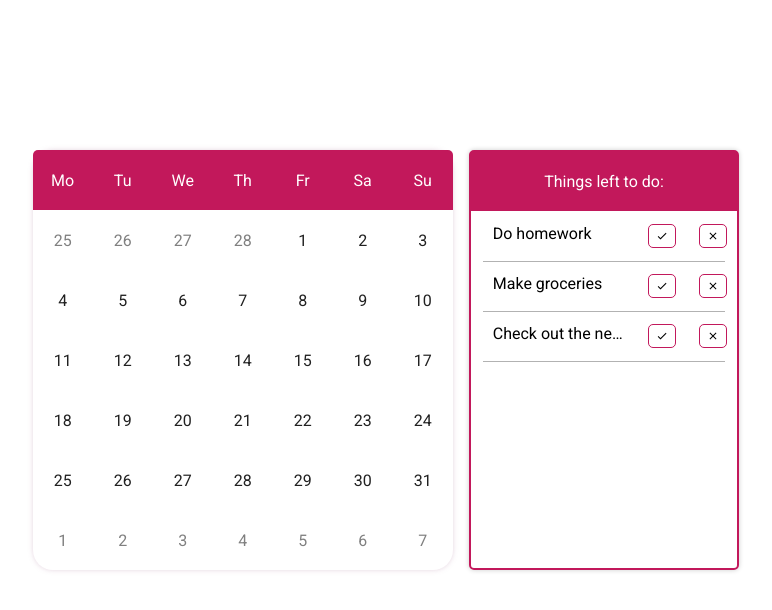
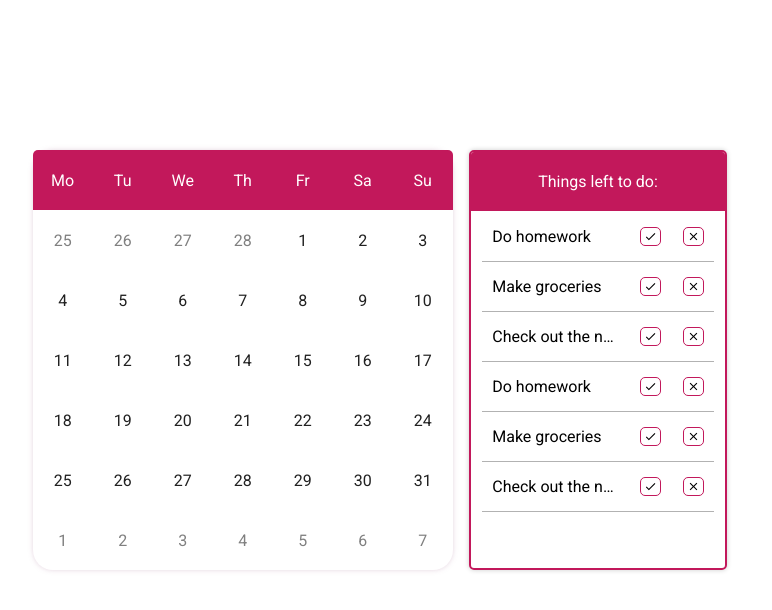
Before and after one commit to janKozie1/react-hooks-todo, a React (Create React App) app: page / in a window 1280 px wide. Shown: the top 610 px of the page, without its empty margins (254-1026 px from the left). Built offline with nearby package versions, Linux system fonts and the light colour scheme.

Commit message:
Changed styles, changed the way that days check if they are in the current month

```diff
--- a/src/components/App.js
+++ b/src/components/App.js
@@ -1,15 +1,19 @@
-import React from 'react';
+import React, { useState } from 'react';
+
 import Calendar from './CalendarComponents/Calendar';
 import TodoComponent from './TodoComponents/TodoComponent'
 import '../styles/App.css'
 
 export default function App() {
-
+    let [date, setDate] = useState(_ => {
+        let temp = new Date();
+        return {day:temp.getDate(),month:temp.getMonth(),year:temp.getFullYear()}
+    })
+    let [selectedDay, setSelectedDay] = useState({ day: null, month: null })
     return (
         <div className='app'>
-
-            <Calendar date={new Date()} />
-            <TodoComponent />
+            <Calendar date={date} selectedDay={selectedDay} setSelectedDay={setSelectedDay}/>
+            <TodoComponent date={date}/>
         </div>
     )
 }
--- a/src/components/CalendarComponents/Calendar.js
+++ b/src/components/CalendarComponents/Calendar.js
@@ -6,11 +6,11 @@ import { formatCalendar } from '../../functions/formatCalendar'
 
 import '../../styles/Calendar.css'
 
-const Calendar = ({ date }) => {
+const Calendar = ({ date,selectedDay,setSelectedDay }) => {
 
 
     let [offset, setOffset] = useState(1)
-    let [selectedDay, setSelectedDay] = useState({ day: null, month: null })
+
 
     let selectDay = ({ day, month }) => {
         if (!isNaN(parseInt(selectedDay.day)) || day !== selectedDay.day || month !== selectedDay.month) {
@@ -25,8 +25,8 @@ const Calendar = ({ date }) => {
         <div className='calendar'>
             <DaysNames offset={offset} />
             {
-                formatCalendar(offset, new Date(date.getFullYear(), date.getMonth(), 1)).map((week, i) => {
-                    return <Week days={week} key={i} selectedDay={selectedDay} selectDay={selectDay} />
+                formatCalendar(offset, new Date(date.year,date.month, 1)).map((week, i) => {
+                    return <Week days={week} key={i} selectedDay={selectedDay} selectDay={selectDay} month={date.month} />
                 })
             }
             <div className='todo'>
--- a/src/components/CalendarComponents/Day.js
+++ b/src/components/CalendarComponents/Day.js
@@ -1,11 +1,11 @@
 import React, { useState } from 'react';
 import '../../styles/Day.css'
 
-const Day = ({ day, selectedDay, selectDay }) => {
+const Day = ({ day, selectedDay, selectDay, month }) => {
     let selected = selectedDay.day === day.day && selectedDay.month === day.month;
     return (
         <div
-            className={`day ${selected ? 'selected' : ''} ${day.month === new Date().getMonth() ? '' : 'previous'} `}
+            className={`day ${selected ? 'selected' : ''} ${day.month === month ? '' : 'previous'} `}
             onClick={() => selectDay({ day: day.day, month: day.month })} >
             {day.day}
         </div>
--- a/src/components/CalendarComponents/Week.js
+++ b/src/components/CalendarComponents/Week.js
@@ -1,12 +1,11 @@
 import React, { useState } from 'react';
 import Day from './Day'
 import '../../styles/Week.css'
-const Week = ({ days, offset, selectedDay, selectDay }) => {
+const Week = ({ days, offset, selectedDay, selectDay ,month}) => {
     return (
         <div className='week'>
             {days.map((day, i) => {
-                console.log(day)
-                return <Day key={i} day={day} offset={offset} selectedDay={selectedDay} selectDay={selectDay} />
+                return <Day key={i} day={day} month={month} offset={offset} selectedDay={selectedDay} selectDay={selectDay} />
             })}
         </div>
     );
--- a/src/components/TodoComponents/TodoButton.js
+++ b/src/components/TodoComponents/TodoButton.js
@@ -1,14 +1,8 @@
 import React from 'react';
 import '../../styles/TodoButton.css'
-const TodoButton = ({text}) => {
+const TodoButton = ({ text }) => {
     return (
-        <div className='todo-button'>
-           {
-               text==='v'?
-                <svg xmlns="http://www.w3.org/2000/svg" width="12" height="12" viewBox="0 0 48 48"><path d="M18 32.34L9.66 24l-2.83 2.83L18 38l24-24-2.83-2.83z"/></svg>
-                :
-                <svg xmlns="http://www.w3.org/2000/svg" width="12" height="12" viewBox="0 0 48 48"><path d="M38 12.83L35.17 10 24 21.17 12.83 10 10 12.83 21.17 24 10 35.17 12.83 38 24 26.83 35.17 38 38 35.17 26.83 24z"/></svg>
-            }
+        <div className={`todo-button ${text === 'v' ? 'confirm' : 'delete'}`}>
 
         </div>
     );
--- a/src/components/TodoComponents/TodoComponent.js
+++ b/src/components/TodoComponents/TodoComponent.js
@@ -19,6 +19,19 @@ const TodoComponent = () => {
             text: 'Check out the new album',
             completed: false,
         },
+        {
+            text: 'Do homework',
+            completed: false,
+        },
+        {
+            text: 'Make groceries',
+            completed: false,
+        },
+        {
+            text: 'Check out the new album',
+            completed: false,
+        },
+
     ]);
     const deleteTodo = (index) => {
         setTodoList(todoList.filter((e, i) => i !== index))
--- a/src/styles/App.css
+++ b/src/styles/App.css
@@ -5,7 +5,7 @@
     min-height: 90vh;
     display:grid;
     /* grid-template-rows:2fr 8fr 2fr; */
-    grid-template-columns: 2fr 2fr 2fr 2fr;
+    grid-template-columns: 2fr 3fr 2fr 2fr;
     grid-column-gap: 1em;
     justify-items: center;
     align-content: center;
--- a/src/styles/Day.css
+++ b/src/styles/Day.css
@@ -2,26 +2,27 @@
     display: flex;
     align-items: center;
     justify-content: center;
-    width:60px;
-    height:60px;
-    display:flex;
+    width: 60px;
+    height: 60px;
+    display: flex;
     align-items: center;
     justify-content: center;
     box-sizing: border-box;
     position: relative;
     z-index: 1;
-
     cursor: pointer;
     font-variant-numeric: tabular-nums;
-    color:#212121;
+    color: #212121;
 }
 
-.day.selected {
+.day.previous {
+    color: grey;
+}
+
+.day.selected ,.day.previous.selected {
     color: white;
 }
-.day.previous{
-    color:grey;
-}
+
 .day.selected::before {
     content: '';
     position: absolute;
@@ -31,18 +32,17 @@
     box-shadow: 0px 0px 30px rgba(0, 0, 0, 0.2);
     z-index: -1;
     border-radius: 50%;
-    left:14%;
-    top:15%;
+    left: 14%;
+    top: 15%;
     transform: scale(0);
-    animation: select 0.5s  ease-out forwards;
+    animation: select 0.5s ease-out forwards;
 }
 
 @keyframes select {
     0% {
-       transform:scale(0)
+        transform: scale(0)
     }
-
-    100%{
-        transform:scale(1.0)
+    100% {
+        transform: scale(1.0)
     }
 }
--- a/src/styles/TodoButton.css
+++ b/src/styles/TodoButton.css
@@ -1,5 +1,5 @@
 .todo-button{
-    padding:5px 7px;
+    padding:7px 7px;
 
     font-size:0.8em;
     border:1px solid #C2185B;
@@ -10,4 +10,15 @@
     align-items:center;
     justify-content: center;
 
+
+    background-size:13px 13px;
+    background-repeat: no-repeat;
+    background-position: center center;
 }
+.todo-button.confirm{
+    background-image:url('../images/confirm.svg');
+}
+
+.todo-button.delete{
+    background-image:url('../images/delete.svg');
+}
--- a/src/styles/TodoComponent.css
+++ b/src/styles/TodoComponent.css
@@ -10,6 +10,11 @@
     box-shadow:0px 0px 5px rgba(0,0,0,0.2);
     border-radius:5px;
     border: 2px solid #C2185B;
+    overflow-y:scroll;
+
+}
+.todo-component::-webkit-scrollbar{
+    display:none;
 }
 .todo-body{
     display:grid;
```
Also changed, not shown: src/images/confirm.svg (added), src/images/delete.svg (added).
